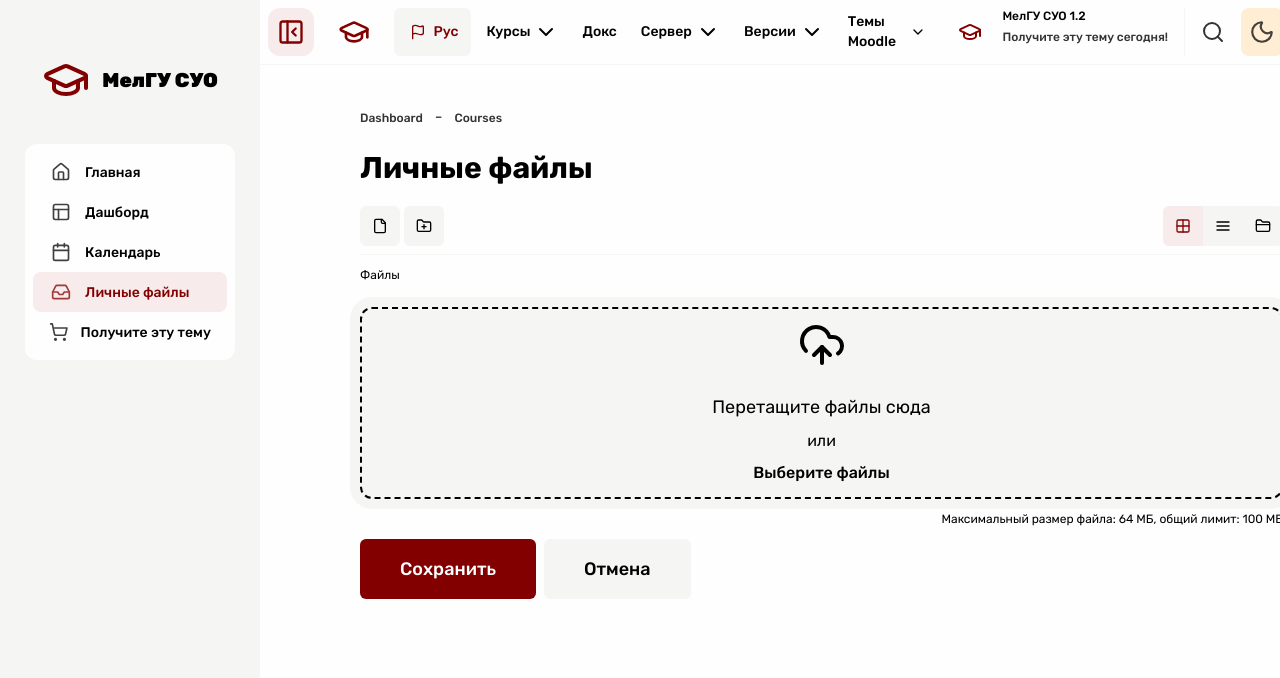
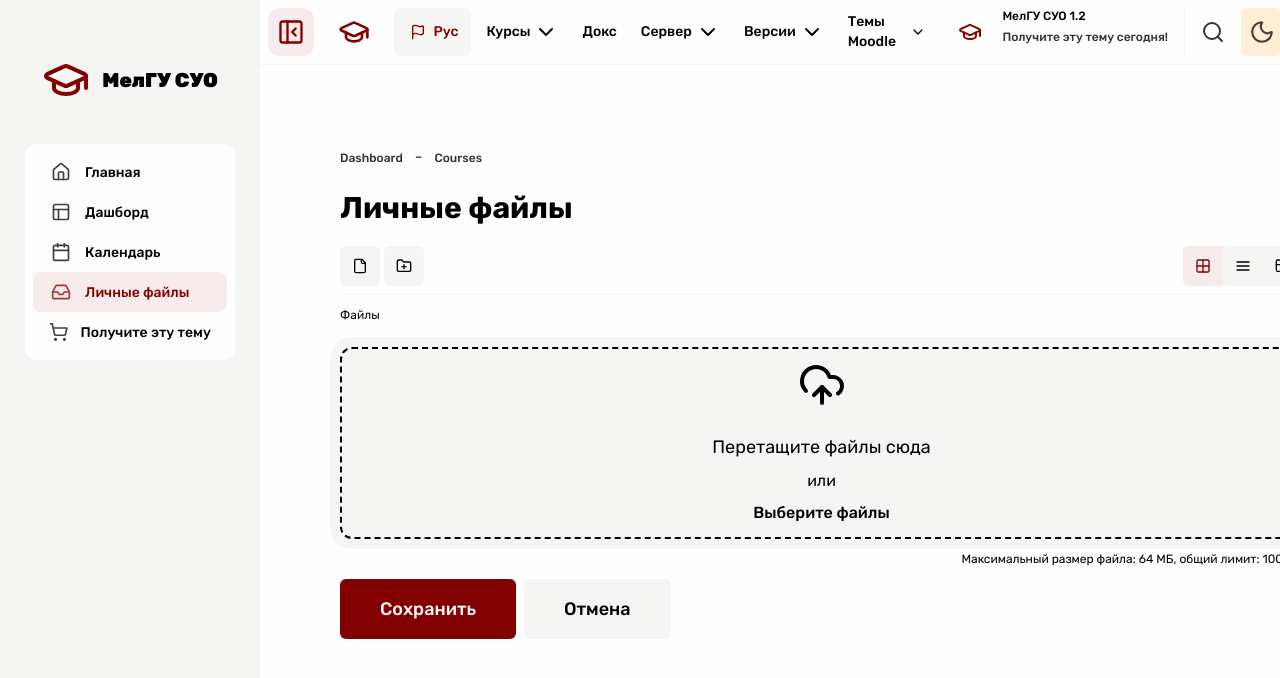
Before and after one commit to Vladdeek/lms, a React (Vite) app in the folder frontend/: page /private-files in a window 1280 px wide. Shown: the top 678 px of the page. Built offline with nearby package versions, Linux system fonts and the light colour scheme.

Commit message:
просто коммит перед уходом

```diff
--- a/frontend/src/pages/PrivateFiles.jsx
+++ b/frontend/src/pages/PrivateFiles.jsx
@@ -31,7 +31,7 @@ const PrivateFiles = () => {
 
 	return (
 		<>
-			<div className='py-10 px-25'>
+			<div className='p-20 max-lg:p-10 max-lg:mt-10'>
 				<div className='flex flex-col gap-3'>
 					<div className='inline-flex gap-3'>
 						<Link size={'text-xs'} text={'Dashboard'} />
```
